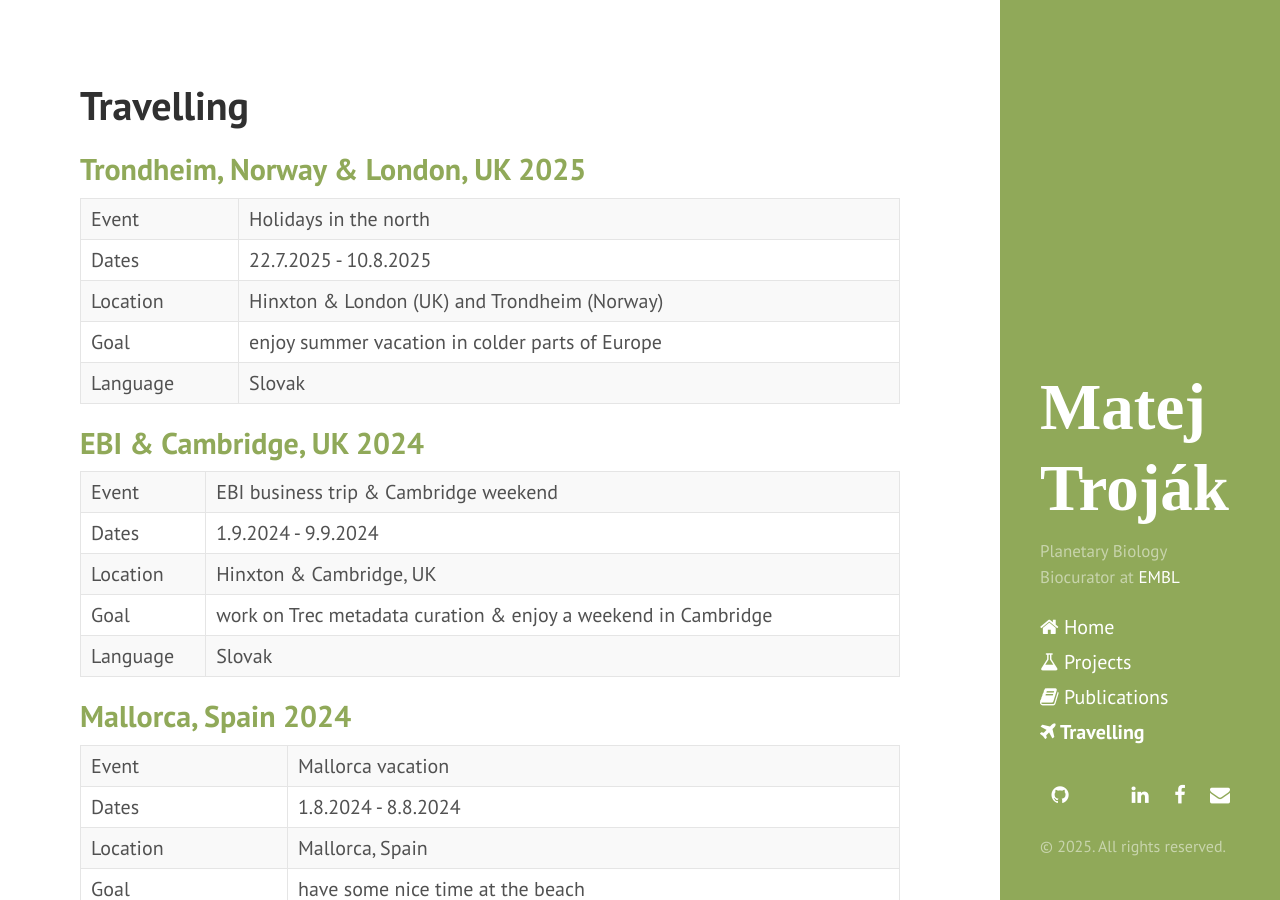
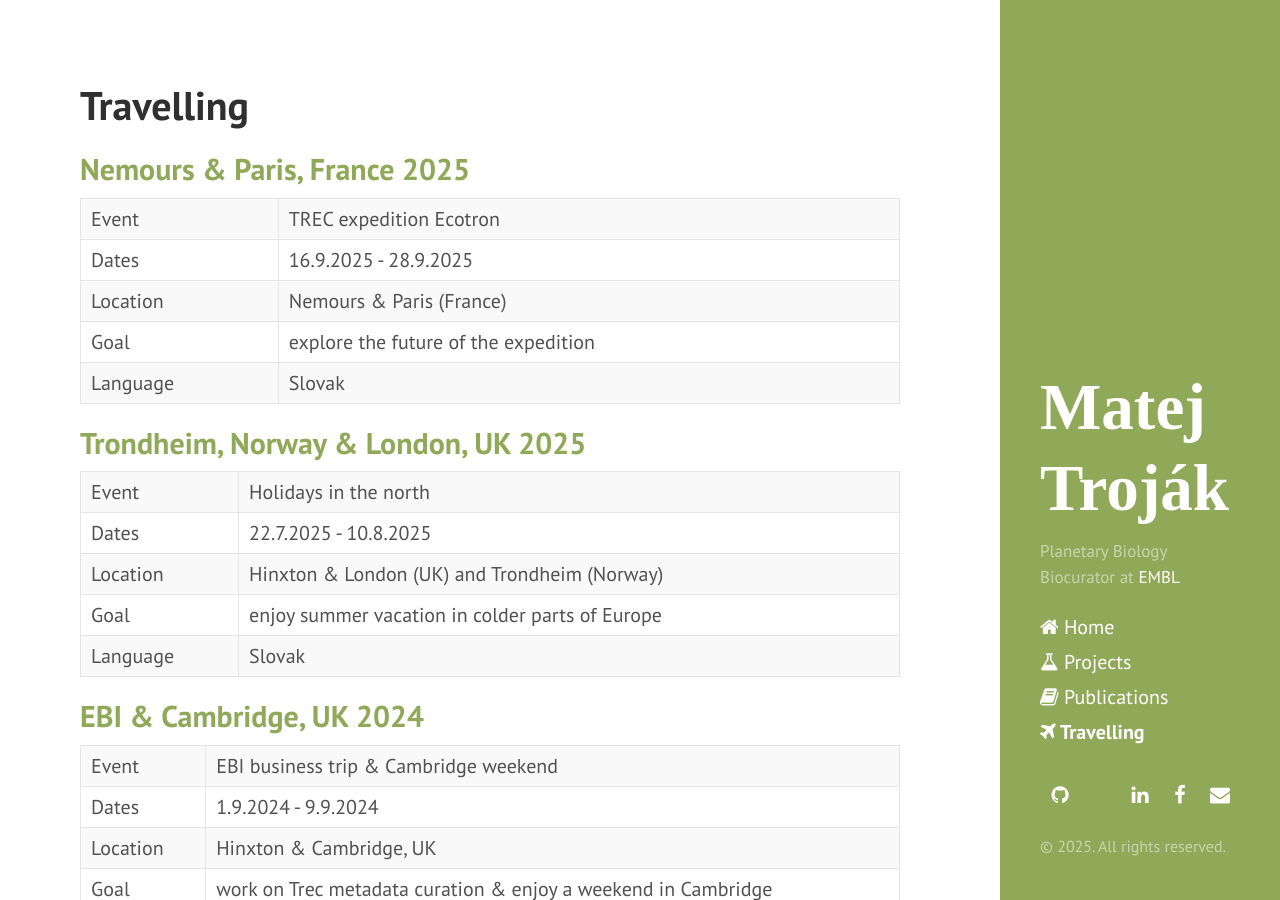
Before and after one commit to xtrojak/xtrojak.github.io, a Jekyll site: the page built from travelling.md, in a window 1280 px wide and 900 px high. Built offline with Jekyll 4.4.1, drawn with Linux system fonts in a browser that asks for light colours; some web fonts are replaced; a style sheet for code colours, icons or effects is not loaded.

Commit message:
Add TREC Ecotron

```diff
--- a/travelling.md
+++ b/travelling.md
@@ -2,6 +2,14 @@
 layout: page
 title: Travelling
 ---
+
+## <a href="/travelling/nemours-paris-2025"> Nemours & Paris, France 2025</a>
+
+| Event | TREC expedition Ecotron                                                                              |
+| Dates | 16.9.2025 - 28.9.2025                                                                                                 |
+| Location | Nemours & Paris (France)                                                                                                |
+| Goal | explore the future of the expedition                                                                                                |
+| Language | Slovak |
 
 ## <a href="/travelling/trondheim-london-2025">Trondheim, Norway & London, UK 2025</a>
 
```
Also changed, not shown: _posts/2025-09-16-nemours.md (added, +28 -0 lines).
